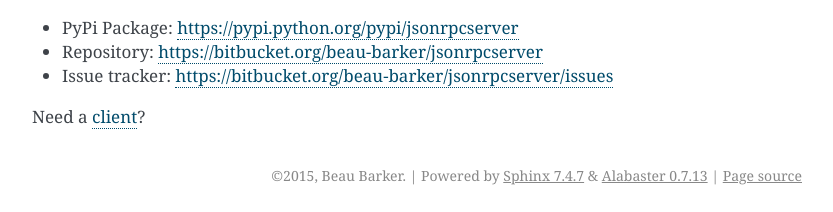
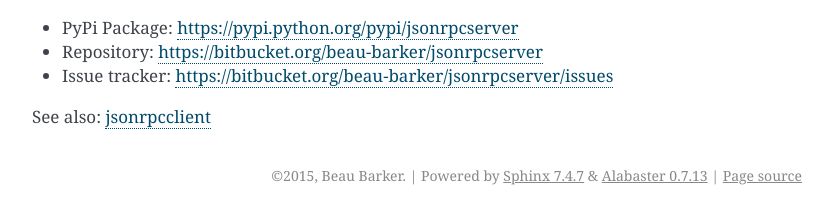
Before and after one commit to explodinglabs/jsonrpcserver, a Sphinx documentation site: the page built from doc/index.rst, in a window 1280 px wide and 900 px high, scrolled down 2520 px. Shown: the part 685-897 px from the top of the window, without its empty margins (238-1071 px from the left). Built offline with Sphinx 7.4.7, drawn with Linux system fonts in a browser that asks for light colours.

Commit message:
Documentation

```diff
--- a/doc/index.rst
+++ b/doc/index.rst
@@ -1,8 +1,8 @@
 jsonrpcserver
 *************
 
-Handle incoming `JSON-RPC <http://www.jsonrpc.org/>`_ requests in Python 2.7 and
-3.3+.
+Handle incoming `JSON-RPC <http://www.jsonrpc.org/>`_ requests in Python 2.7
+and 3.3+.
 
 Installation
 ============
@@ -154,4 +154,4 @@
 - Repository: https://bitbucket.org/beau-barker/jsonrpcserver
 - Issue tracker: https://bitbucket.org/beau-barker/jsonrpcserver/issues
 
-Need a `client <https://jsonrpcclient.readthedocs.org/>`_?
+See also: `jsonrpcclient <https://jsonrpcclient.readthedocs.org/>`_
```
